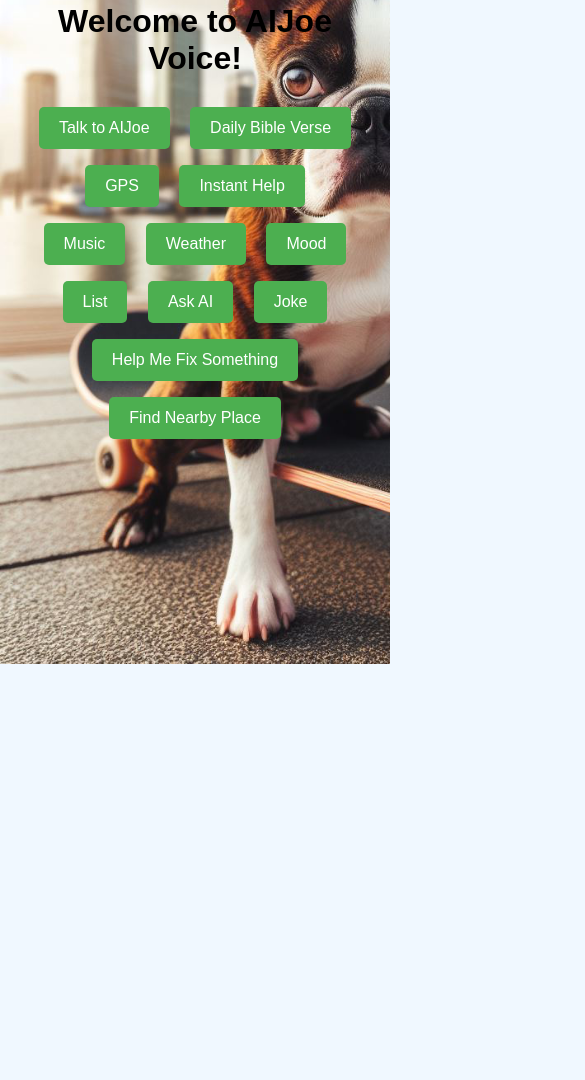
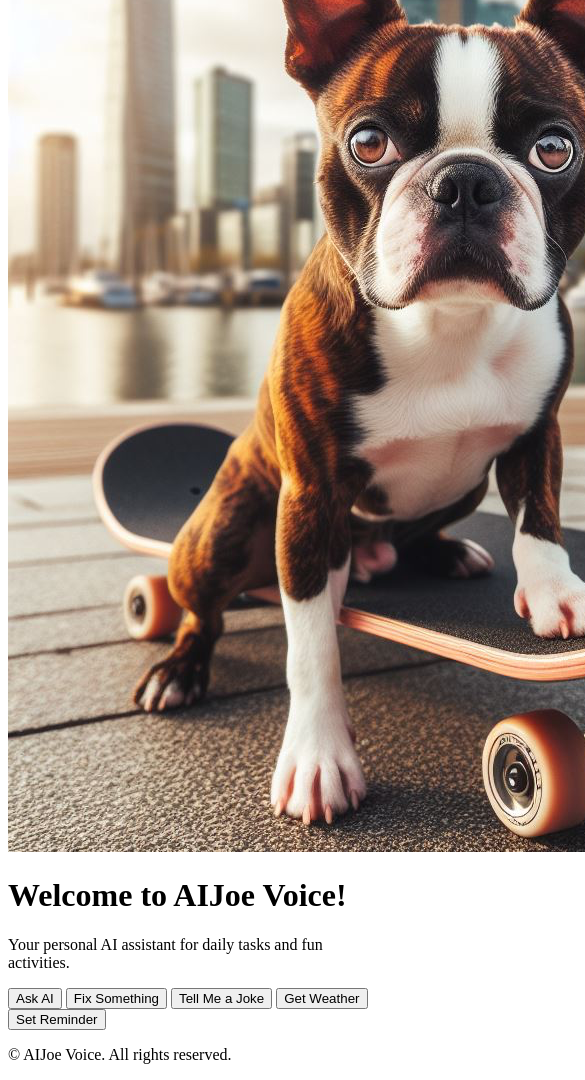
Before and after one commit to aijoebaby/aixqz-me, a plain HTML site: page index.html in a window 390 px wide. Shown: the part 180-1260 px from the top of the page, 585 px wide, since content can reach past the window. Before the commit the page ends 844 px from the top, so only its background shows below. Drawn offline with Linux system fonts and the light colour scheme.

Commit message:
Update index.html

```diff
--- a/index.html
+++ b/index.html
@@ -1,32 +1,116 @@
-<meta name="theme-color" content="#4CAF50" />
-!DOCTYPE html>
+<!DOCTYPE html>
 <html lang="en">
 <head>
-  <meta charset="UTF-8" />
-  <meta name="viewport" content="width=device-width, initial-scale=1.0" />
+  <meta charset="UTF-8">
+  <meta name="viewport" content="width=device-width, initial-scale=1.0">
   <title>AIJoe Voice</title>
-  <link rel="stylesheet" href="style.css" />
-  <link rel="manifest" href="manifest.json" />
+  <meta name="description" content="AIJoe Voice - Your personal AI assistant for daily tasks and fun activities.">
+  <meta name="keywords" content="AI, personal assistant, voice, productivity">
+  <meta http-equiv="X-UA-Compatible" content="IE=edge">
+  <link rel="icon" href="favicon.ico" type="image/x-icon">
+  <meta http-equiv="Content-Security-Policy" content="default-src 'self'; script-src 'self'; style-src 'self';">
+  <style>
+    body {
+      background-image: url('./joey-bg.png');
+      background-size: cover;
+      background-repeat: no-repeat;
+      text-align: center;
+      padding-top: 30px;
+      font-family: Arial, sans-serif;
+      color: #222;
+      min-height: 100vh;
+      margin: 0;
+    }
+    header {
+      margin-bottom: 2rem;
+    }
+    .profile-img {
+      width: 120px;
+      border-radius: 50%;
+      margin-bottom: 1rem;
+    }
+    .btn-group {
+      margin: 2rem 0;
+      display: flex;
+      flex-wrap: wrap;
+      gap: 1rem;
+      justify-content: center;
+    }
+    button {
+      padding: 0.75em 1.5em;
+      font-size: 1rem;
+      border: none;
+      border-radius: 25px;
+      background: #1976d2;
+      color: #fff;
+      cursor: pointer;
+      transition: background 0.2s;
+      outline: none;
+    }
+    button:focus, button:hover {
+      background: #1565c0;
+    }
+    @media (max-width: 600px) {
+      .profile-img {
+        width: 80px;
+      }
+      button {
+        width: 100%;
+        font-size: 1em;
+      }
+      .btn-group {
+        flex-direction: column;
+        align-items: stretch;
+      }
+    }
+  </style>
 </head>
-<body style="background-image: url('./joey-bg.png'); background-size: cover; background-repeat: no-repeat; text-align: center; padding-top: 30px;">
-  <img src="./joey-bg.png" alt="Joey" style="width: 120px; border-radius: 50%;" />
-  <h1>Welcome to AIJoe Voice!</h1>
-  <button onclick="startVoice()">Talk to AIJoe</button>
-  <button onclick="fetchBibleVerse()">Daily Bible Verse</button>
-  <button onclick="getLocation()">GPS</button>
-  <button onclick="callEmergency()">Instant Help</button>
-  <button onclick="playMusic()">Music</button>
-  <button onclick="fetchWeather()">Weather</button>
-  <button onclick="trackMood()">Mood</button>
-  <button onclick="manageList()">List</button>
-  <button onclick="askAI()">Ask AI</button>
-  <button onclick="tellJoke()">Joke</button>
-  <button onclick="fixSomething()">Help Me Fix Something</button>
-  <button onclick="findPlace()">Find Nearby Place</button>
-  <script src="script.js"></script>
-</body><script>
-  if ("serviceWorker" in navigator) {
-    navigator.serviceWorker.register("./service-worker.js").catch(console.error);
-  }
-</script>
+<body>
+  <header>
+    <img src="./joey-bg.png" alt="Portrait of Joey, your AI assistant" class="profile-img" loading="lazy" />
+    <h1>Welcome to <strong>AIJoe Voice</strong>!</h1>
+    <p>Your personal AI assistant for daily tasks and fun activities.</p>
+  </header>
+  <main>
+    <nav class="btn-group" aria-label="Main actions">
+      <button type="button" onclick="askAI()" aria-label="Ask the AI anything">Ask AI</button>
+      <button type="button" onclick="fixSomething()" aria-label="Fix something">Fix Something</button>
+      <button type="button" onclick="tellJoke()" aria-label="Tell a joke">Tell Me a Joke</button>
+      <button type="button" onclick="getWeather()" aria-label="Get weather">Get Weather</button>
+      <button type="button" onclick="setReminder()" aria-label="Set a reminder">Set Reminder</button>
+    </nav>
+    <section id="output" aria-live="polite" style="margin:2rem 0;font-size:1.2em;"></section>
+  </main>
+  <footer>
+    <p>&copy; <span id="year"></span> AIJoe Voice. All rights reserved.</p>
+  </footer>
+  <script>
+    // Example placeholder functions; replace with your actual implementations.
+    function askAI() {
+      document.getElementById('output').textContent = "How can I help you?";
+    }
+    function fixSomething() {
+      document.getElementById('output').textContent = "Describe what needs fixing!";
+    }
+    function tellJoke() {
+      document.getElementById('output').textContent = "Why did the AI cross the road? To optimize the chicken!";
+    }
+    function getWeather() {
+      document.getElementById('output').textContent = "Fetching weather data…";
+    }
+    function setReminder() {
+      document.getElementById('output').textContent = "What would you like to be reminded about?";
+    }
+    // Set current year in footer
+    document.getElementById('year').textContent = new Date().getFullYear();
+
+    // Register Service Worker (with error handling)
+    if ("serviceWorker" in navigator) {
+      navigator.serviceWorker
+        .register("./service-worker.js")
+        .then(() => console.log("Service Worker Registered"))
+        .catch(err => console.error("Service Worker Registration Failed:", err));
+    }
+  </script>
+</body>
 </html>
```
